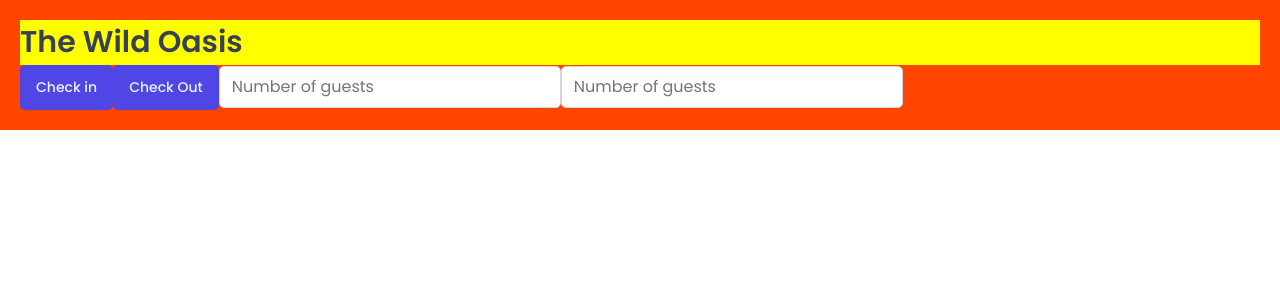
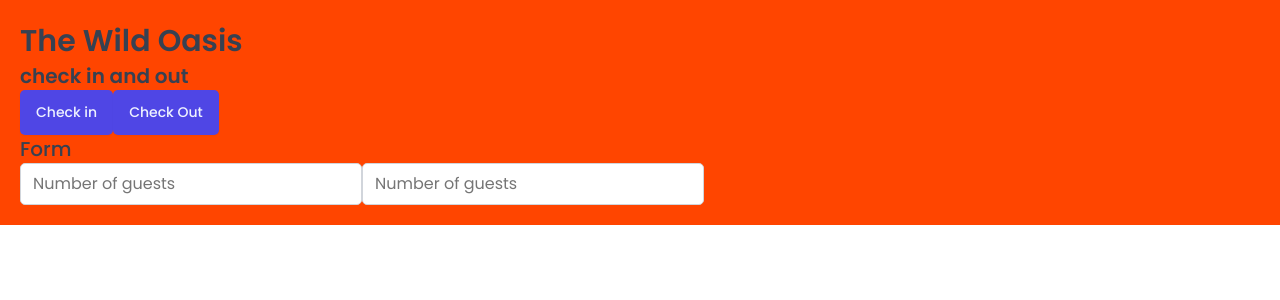
Before and after one commit to Abolf8zl/the-wild-oasis, a React (Vite) app: page / in a window 1280 px wide. Shown: the top 300 px of the page. Built offline with nearby package versions, Linux system fonts and the light colour scheme; a web font is replaced by a local one.

Commit message:
Styled Components Props and the css function

```diff
--- a/src/App.jsx
+++ b/src/App.jsx
@@ -2,12 +2,7 @@
 import GlobalStyles from "./styles/GlobalStyles";
 import Button from "./ui/Button";
 import Input from "./ui/Input";
-
-const H1 = styled.h1`
-  font-size: 30px;
-  font-weight: 600;
-  background-color: yellow;
-`;
+import Heading from "./ui/Heading";
 
 const StyledApp = styled.main`
   background-color: orangered;
@@ -19,9 +14,11 @@
     <>
       <GlobalStyles />
       <StyledApp>
-        <H1>The Wild Oasis</H1>
+        <Heading as="h1">The Wild Oasis</Heading>
+        <Heading as="h2">check in and out</Heading>
         <Button onClick={() => alert("Check in")}>Check in</Button>
         <Button onClick={() => alert("Check out")}>Check Out</Button>
+        <Heading as="h3">Form</Heading>
         <Input type="number" placeholder="Number of guests" />
         <Input type="number" placeholder="Number of guests" />
       </StyledApp>
--- /dev/null
+++ b/src/ui/Heading.jsx
@@ -0,0 +1,31 @@
+import styled, { css } from "styled-components";
+
+// const test = css`
+//   text-align: center;
+//   ${10 > 5 && "background-color: yellow;"}
+// `;
+
+const Heading = styled.h1`
+  ${(props) =>
+    props.as === "h1" &&
+    css`
+      font-size: 3rem;
+      font-weight: 600;
+    `}
+  ${(props) =>
+    props.as === "h2" &&
+    css`
+      font-size: 2rem;
+      font-weight: 600;
+    `}
+  ${(props) =>
+    props.as === "h3" &&
+    css`
+      font-size: 2rem;
+      font-weight: 500;
+    `}
+
+  line-height:1.4;
+`;
+
+export default Heading;
--- a/vite.config.js
+++ b/vite.config.js
@@ -1,8 +1,8 @@
 import { defineConfig } from "vite";
 import react from "@vitejs/plugin-react";
-import eslint from "vite-plugin-eslint";
+// import eslint from "vite-plugin-eslint";
 
 // https://vitejs.dev/config/
 export default defineConfig({
-  plugins: [react(), eslint()],
+  plugins: [react()],
 });
```
